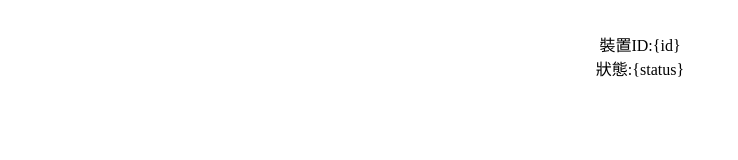
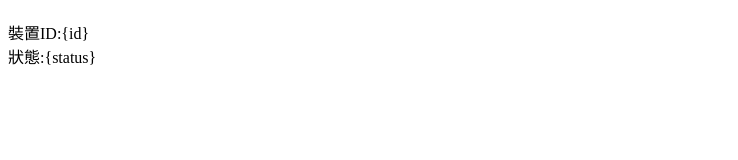
Before and after one commit to justYu2001/Acer_Independent_Study, a website: page events/views/device.html in a window 1280 px wide. Shown: the whole page, without its empty margins (0-738 px from the left). Drawn offline with Linux system fonts and the light colour scheme.

Commit message:
Update device.html

```diff
--- a/events/views/device.html
+++ b/events/views/device.html
@@ -5,13 +5,12 @@
     <meta charset="UTF-8">
     <meta name="viewport" content="width=device-width, initial-scale=1.0">
     <meta http-equiv="X-UA-Compatible" content="ie=edge">
+    <link type="text/css" rel="stylesheet" href="style.css">
     <title>裝置狀態</title>
 </head>
 
 <body>
-    <div style="text-align:center;">
-        　<div style="margin:0 auto">裝置ID:{id}<br>狀態:{status}</div>
-    </div>
+    <div>裝置ID:{id}<br>狀態:{status}</div>
 </body>
 
 </html>
```
